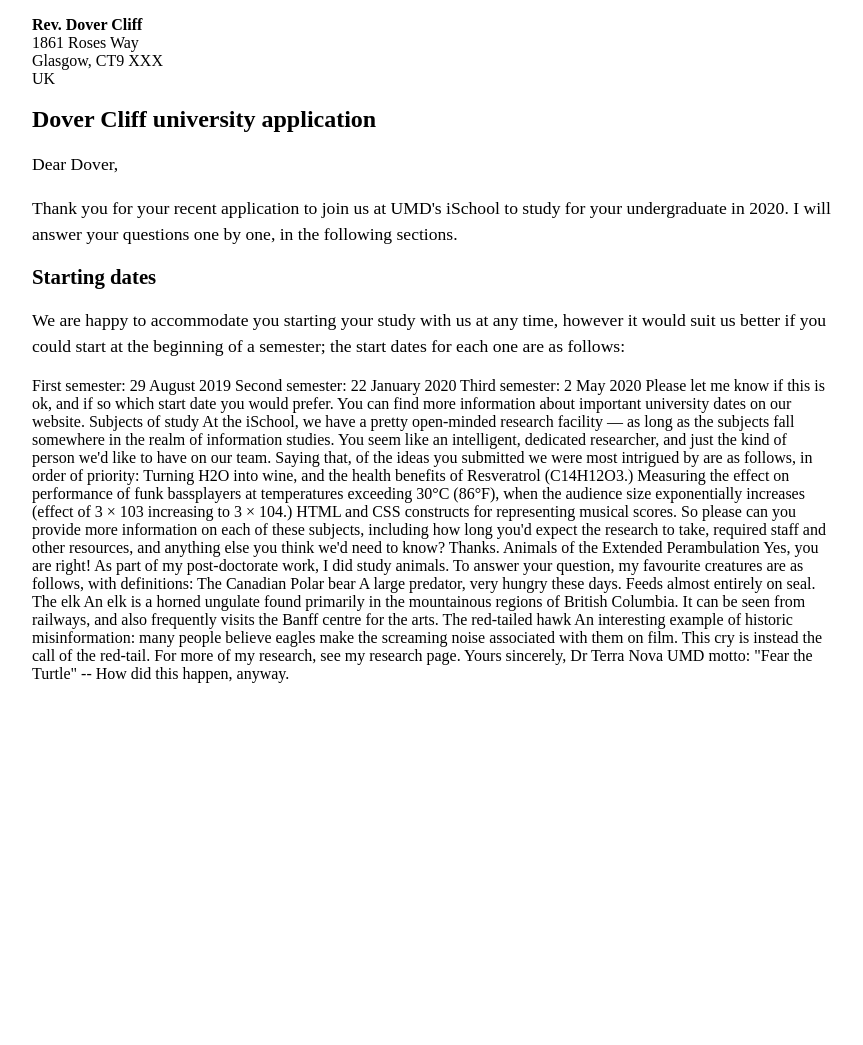
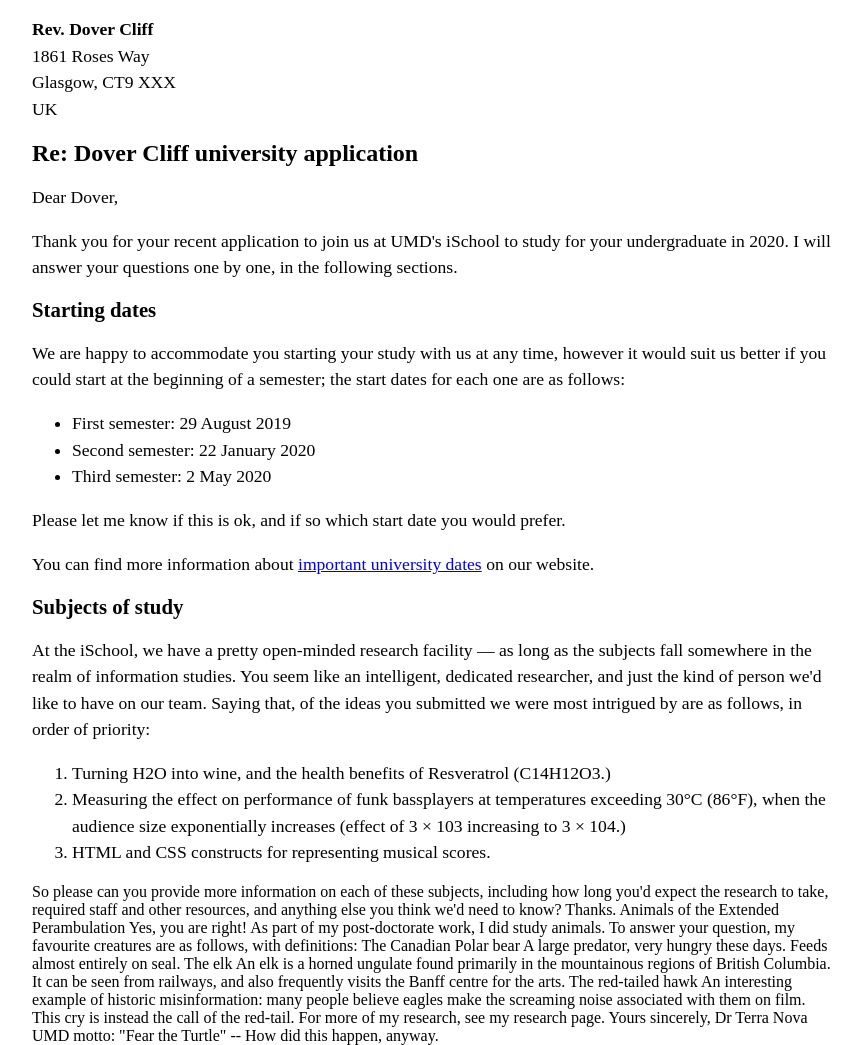
Before and after one commit to intisarmuhammad/intisarmuhammad.github.io, a plain HTML site: page lab_2/index.html in a window 1280 px wide. Shown: the part 303-1348 px from the top of the page, without its empty margins (208-1071 px from the left). Before the commit the page ends 986 px from the top, so only its background shows below. Drawn offline with Linux system fonts and the light colour scheme.

Commit message:
Update index.html

```diff
--- a/lab_2/index.html
+++ b/lab_2/index.html
@@ -23,17 +23,19 @@
     </address>
 
     <adress>
-        <strong>Rev. Dover Cliff</strong> <br />
-        1861 Roses Way<br />
-        Glasgow, CT9 XXX<br />
-        UK<br />
+        <p>
+            <strong>Rev. Dover Cliff</strong> <br />
+            1861 Roses Way<br />
+            Glasgow, CT9 XXX<br />
+            UK<br />
+        </p>
     </adress>
 
 
 
 <header>
 <p>
-    <h1>Dover Cliff university application</h2>
+    <h1>Re: Dover Cliff university application</h2>
 </p>
 </header>
 
@@ -53,23 +55,33 @@
     We are happy to accommodate you starting your study with us at any time, however it would suit us better if you could start at the beginning of a semester; the start dates for each one are as follows:
 </p>
 
-First semester: 29 August 2019
-Second semester: 22 January 2020
-Third semester: 2 May 2020
+<ul>
+    <li>First semester: 29 August 2019</li>
+    <li>Second semester: 22 January 2020</li>
+    <li>Third semester: 2 May 2020</li>
+</ul>
 
-Please let me know if this is ok, and if so which start date you would prefer.
+<p>
+    Please let me know if this is ok, and if so which start date you would prefer.
+</p>
+<p>
+    You can find more information about
+    <a href="https://svp.umd.edu/node/2969">important university dates</a> on our website.
+</p>
 
-You can find more information about important university dates on our website.
+<p>
+    <h2>Subjects of study</h2>
+</p>
 
+<p>
+    At the iSchool, we have a pretty open-minded research facility — as long as the subjects fall somewhere in the realm of information studies. You seem like an intelligent, dedicated researcher, and just the kind of person we'd like to have on our team. Saying that, of the ideas you submitted we were most intrigued by are as follows, in order of priority:
+</p>
 
-Subjects of study
-
-At the iSchool, we have a pretty open-minded research facility — as long as the subjects fall somewhere in the realm of information studies. You seem like an intelligent, dedicated researcher, and just the kind of person we'd like to have on our team. Saying that, of the ideas you submitted we were most intrigued by are as follows, in order of priority:
-
-Turning H2O into wine, and the health benefits of Resveratrol (C14H12O3.)
-Measuring the effect on performance of funk bassplayers at temperatures exceeding 30°C (86°F), when the audience size exponentially increases (effect of 3 × 103 increasing to 3 × 104.)
-HTML and CSS constructs for representing musical scores.
-
+<ol>
+<li>Turning H2O into wine, and the health benefits of Resveratrol (C14H12O3.)</li>
+<li>Measuring the effect on performance of funk bassplayers at temperatures exceeding 30°C (86°F), when the audience size exponentially increases (effect of 3 × 103 increasing to 3 × 104.)</li>
+<li>HTML and CSS constructs for representing musical scores.</li>
+</ol>
 So please can you provide more information on each of these subjects, including how long you'd expect the research to take, required staff and other resources, and anything else you think we'd need to know? Thanks.
 
 
```
